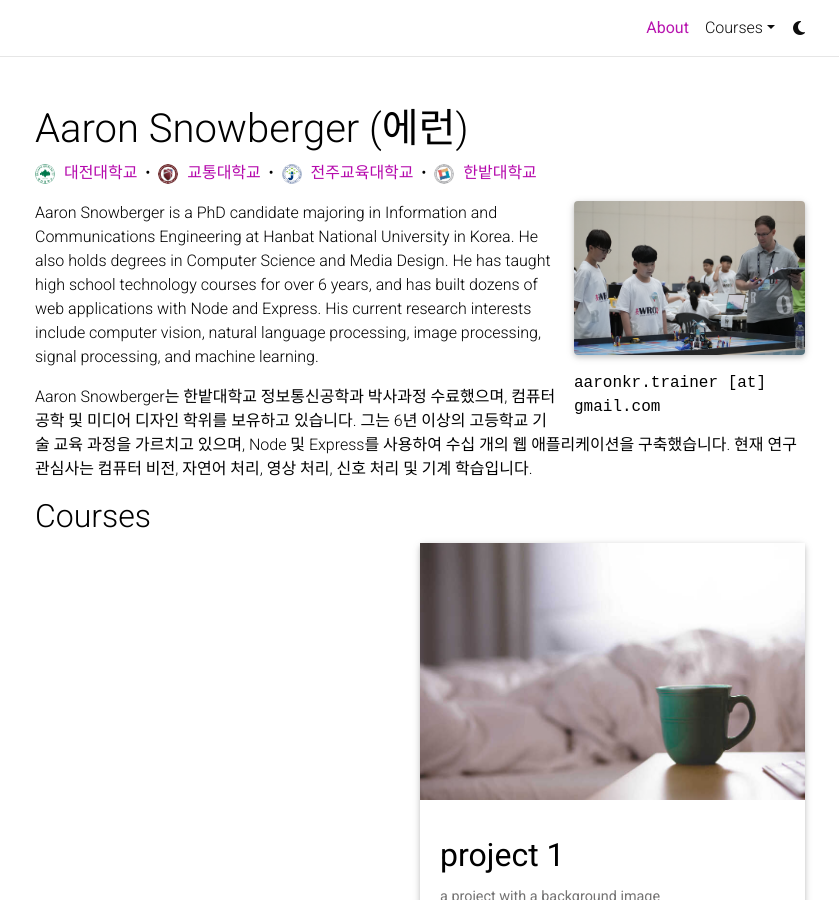
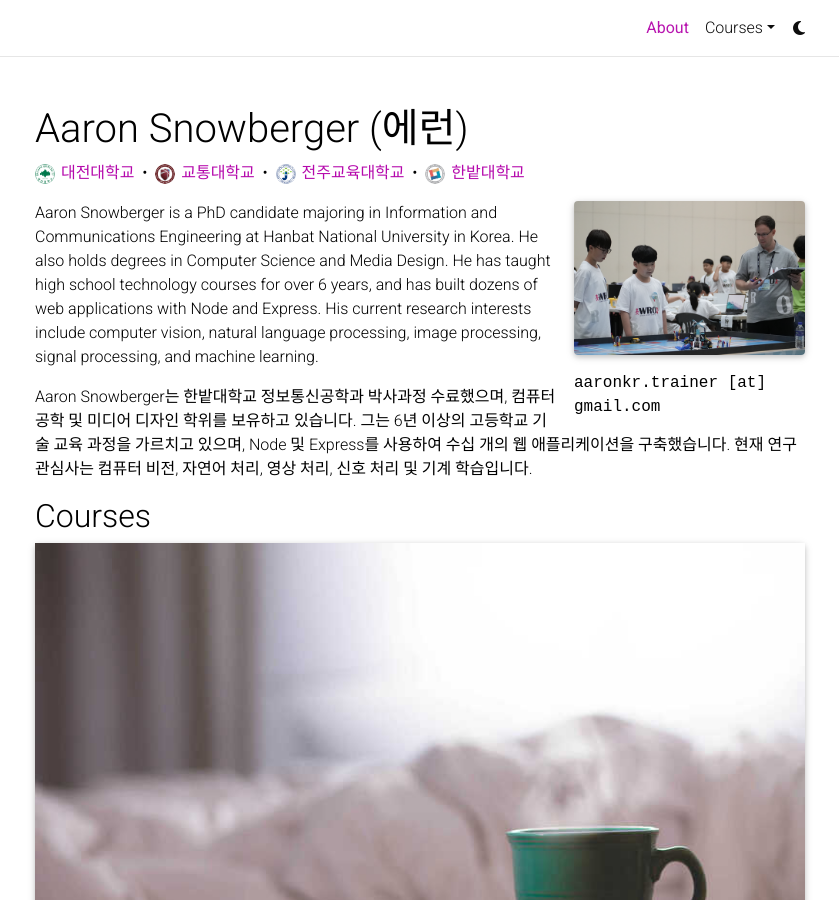
Before and after one commit to 2023-aaronkr/2023-aaronkr.github.io, a Jekyll site: the page built from _pages/about.md, in a window 1280 px wide and 900 px high. Shown: the whole window, without its empty margins (220-1059 px from the left). Built offline with Jekyll 4.4.1, drawn with Linux system fonts in a browser that asks for light colours; full-size pictures stand in for the smaller copies a plugin makes; comment, search, counter and statistics services are not loaded; a style sheet for code colours, icons or effects is not loaded.

Commit message:
Update about and menu

```diff
--- a/_layouts/about.html
+++ b/_layouts/about.html
@@ -34,13 +34,6 @@
 
     <div class="clearfix">{{ content }}</div>
 
-    <!-- Projects -->
-    {%- if page.projects %}
-    <h2>
-      <a href="{{ '/news/' | relative_url }}" style="color: inherit">Courses</a>
-    </h2>
-    {%- include projects_horizontal.html limit=true %} {%- endif %}
-
     <!-- News -->
     {% if page.news and site.announcements.enabled -%}
     <h2>
--- a/_pages/about.md
+++ b/_pages/about.md
@@ -3,16 +3,16 @@
 title: About
 permalink: /
 subtitle: >
-  <a href='https://portal.dju.ac.kr'><img style="width: 20px; border-radius: 50%; margin-right: 5px;" src="/assets/img/dju-logo.png" /></a>
+  <a href='https://portal.dju.ac.kr'><img style="width: 20px; border-radius: 50%; margin-right: 2px;" src="/assets/img/dju-logo.png" /></a>
   <a href='https://www.dju.ac.kr'>대전대학교</a>
   &nbsp;&bull;&nbsp;
-  <a href='https://portal.ut.ac.kr'><img style="width: 20px; border-radius: 50%; margin-right: 5px;" src="/assets/img/ut-logo.jpg" /></a>
+  <a href='https://portal.ut.ac.kr'><img style="width: 20px; border-radius: 50%; margin-right: 2px;" src="/assets/img/ut-logo.jpg" /></a>
   <a href='https://www.ut.ac.kr/'>교통대학교</a>
   &nbsp;&bull;&nbsp;
-  <a href='https://portal.jnue.kr'><img style="width: 20px; border-radius: 50%; margin-right: 5px;" src="/assets/img/jnue-logo.jpg" /></a>
+  <a href='https://portal.jnue.kr'><img style="width: 20px; border-radius: 50%; margin-right: 2px;" src="/assets/img/jnue-logo.jpg" /></a>
   <a href='https://www.jnue.kr'>전주교육대학교</a>
   &nbsp;&bull;&nbsp;
-  <a href='https://my.hanbat.ac.kr'><img style="width: 20px; border-radius: 50%; margin-right: 5px;" src="/assets/img/hanbat-logo.jpg" /></a>
+  <a href='https://my.hanbat.ac.kr'><img style="width: 20px; border-radius: 50%; margin-right: 2px;" src="/assets/img/hanbat-logo.jpg" /></a>
   <a href='https://www.hanbat.ac.kr'>한밭대학교</a>
 
 profile:
@@ -37,13 +37,11 @@
 {% if site.projects %}
 {% assign sorted_projects = site.projects | sort: "importance" %}
 
-<div class="container">
-    <div class="row row-cols-2">
-    {%- for project in sorted_projects -%}
-      {% include projects.html %}
-    {%- endfor %}
-    </div>
-  </div>
+<div class="grid">
+  {%- for project in sorted_projects -%}
+    {% include projects.html %}
+  {%- endfor %}
+</div>
 
 {% endif %}
 
```
Also changed, not shown: _pages/dropdown.md (+7 -0 lines).
